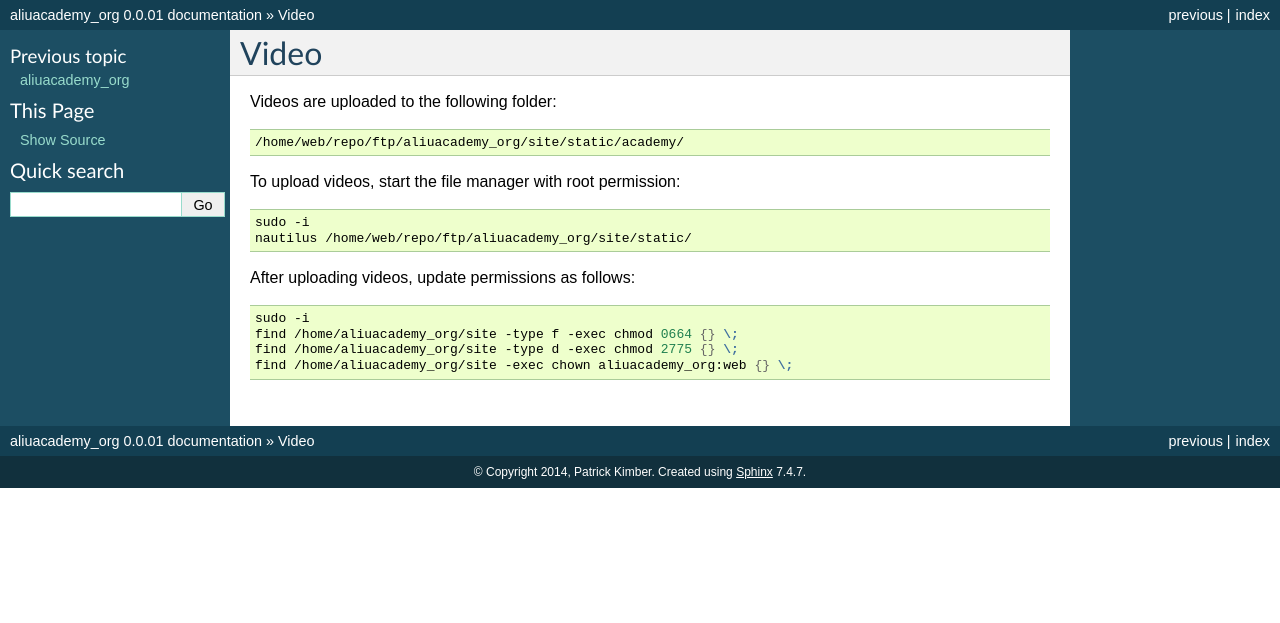
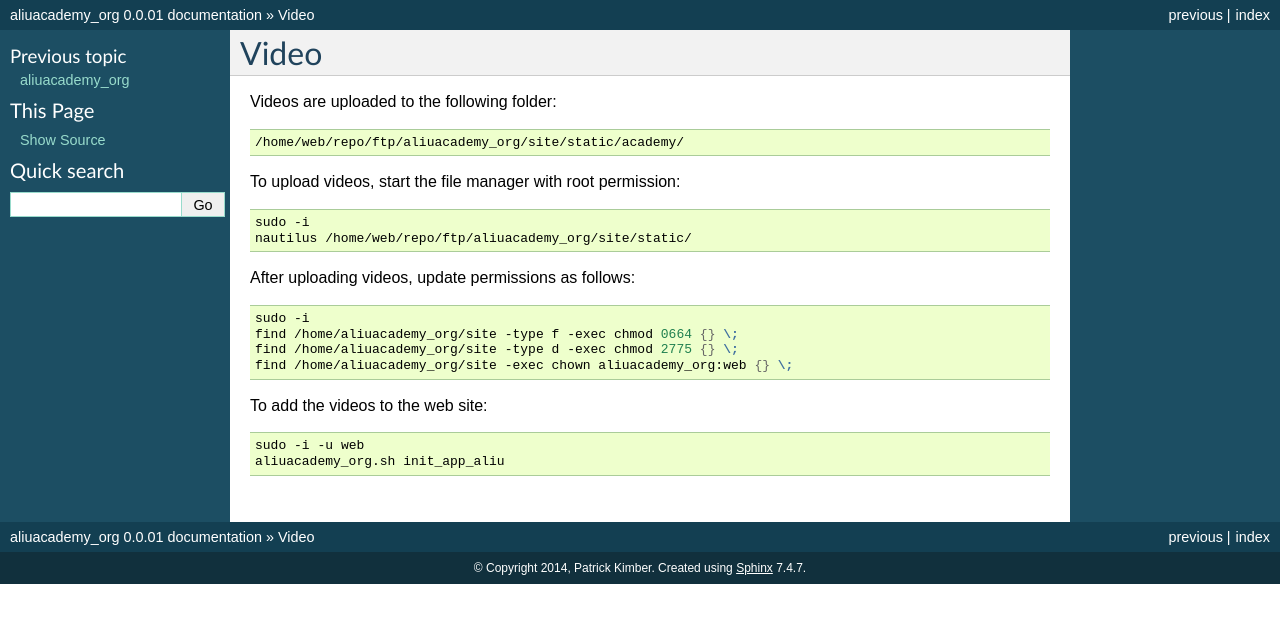
Before and after one commit to pkimber/aliuacademy_org, a Sphinx documentation site: the page built from doc/source/video.rst, in a window 1280 px wide. Shown: the top 623 px of the page. Built offline with Sphinx 7.4.7, drawn with Linux system fonts in a browser that asks for light colours.

Commit message:
add the videos to the site

```diff
--- a/doc/source/video.rst
+++ b/doc/source/video.rst
@@ -18,3 +18,8 @@ After uploading videos, update permissions as follows::
   find /home/aliuacademy_org/site -type f -exec chmod 0664 {} \;
   find /home/aliuacademy_org/site -type d -exec chmod 2775 {} \;
   find /home/aliuacademy_org/site -exec chown aliuacademy_org:web {} \;
+
+To add the videos to the web site::
+
+  sudo -i -u web
+  aliuacademy_org.sh init_app_aliu
```
